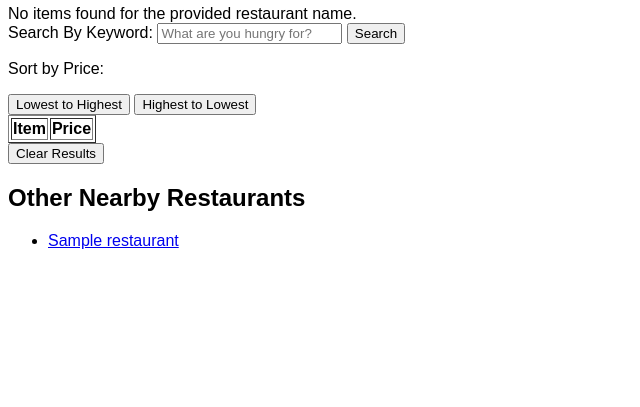
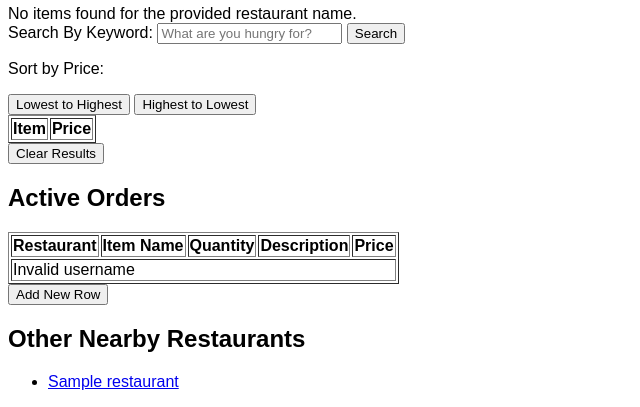
Before and after one commit to Honsoloberg/DataProject, a PHP site: page /restaurantDetails.php in a window 1280 px wide. Shown: the part 679-1086 px from the top of the page, without its empty margins (0-640 px from the left). Before the commit the page ends 928 px from the top, so only its background shows below. Run offline with PHP 8.4, Linux system fonts and the light colour scheme; tables that the repository leaves empty hold one stand-in row (values such as "Sample post"); lists and menus that the app fills with data are empty.

Commit message:
Users Can now View there Active orders

```diff
--- a/Site/restaurantDetails.php
+++ b/Site/restaurantDetails.php
@@ -14,6 +14,7 @@
 if (!isset($_SESSION['style'])) {
     $_SESSION['style'] = $style;
 }
+
 
 
 switch ($style) {
@@ -173,6 +174,95 @@
 </div>
 
 
+<h2>Active Orders</h2>
+
+<table border="1">
+    <thead>
+        <tr>
+            <th>Restaurant</th>
+            <th>Item Name</th>
+            <th>Quantity</th>
+            <th>Description</th>
+            <th>Price</th>
+        </tr>
+    </thead>
+    <tbody id="orderTableBody">
+    <?php
+    // Check if $_SESSION["uname"] is set and not empty before using it
+    if (isset($_SESSION["uname"]) && !empty($_SESSION["uname"])) {
+        // Use the value stored in $_SESSION["uname"] as the username variable
+        $usernameVariable = $_SESSION["uname"];
+
+        $sql = "SELECT
+                O_Items.Quant AS Quantity,
+                Items.Iname AS ItemName,
+                Items.Decript AS Description,
+                Items.Price,
+                Restaurant.Rname AS RestaurantName
+            FROM
+                O_Items
+            JOIN
+                Items ON O_Items.Item_ID = Items.ID
+            JOIN
+                Orders ON O_Items.O_ID = Orders.ID
+            JOIN
+                Restaurant ON Orders.RID = Restaurant.ID
+            JOIN
+                Users ON Orders.UID = Users.ID
+            WHERE
+                Users.UserName = '$usernameVariable'";
+
+        $result = $conn->query($sql);
+
+        // Check if there are results
+        if ($result->num_rows > 0) {
+            while ($row = $result->fetch_assoc()) {
+                echo '<tr>';
+                echo '<td>' . $row['RestaurantName'] . '</td>';
+                echo '<td>' . $row['ItemName'] . '</td>';
+                echo '<td>' . $row['Quantity'] . '</td>';
+                echo '<td>' . $row['Description'] . '</td>';
+                echo '<td>' . $row['Price'] . '</td>';
+                echo '</tr>';
+            }
+        } else {
+            echo '<tr><td colspan="5">No active orders found</td></tr>';
+        }
+    } else {
+        // Handle the case where $_SESSION["uname"] is not set or empty
+        echo '<tr><td colspan="5">Invalid username</td></tr>';
+    }
+
+    // Close the database connection
+
+    ?>
+</tbody>
+</table>
+
+
+
+<!-- You can add a button or link to trigger the addition of a new row -->
+<button onclick="addNewRow()">Add New Row</button>
+
+<script>
+function addNewRow() {
+    // You can add logic here to fetch data or get input from the user
+    var newRowData = ['New Restaurant', 'New Item', 1, 'New Description', 10.00];
+
+    var tableBody = document.getElementById('orderTableBody');
+    var newRow = document.createElement('tr');
+
+    newRowData.forEach(function(value) {
+        var cell = document.createElement('td');
+        cell.textContent = value;
+        newRow.appendChild(cell);
+    });
+
+    tableBody.appendChild(newRow);
+}
+</script>
+
+
 <div>
     <h2>Other Nearby Restaurants</h2>
     <?php
```
Also changed, not shown: Site/main.php (+4 -4 lines).
